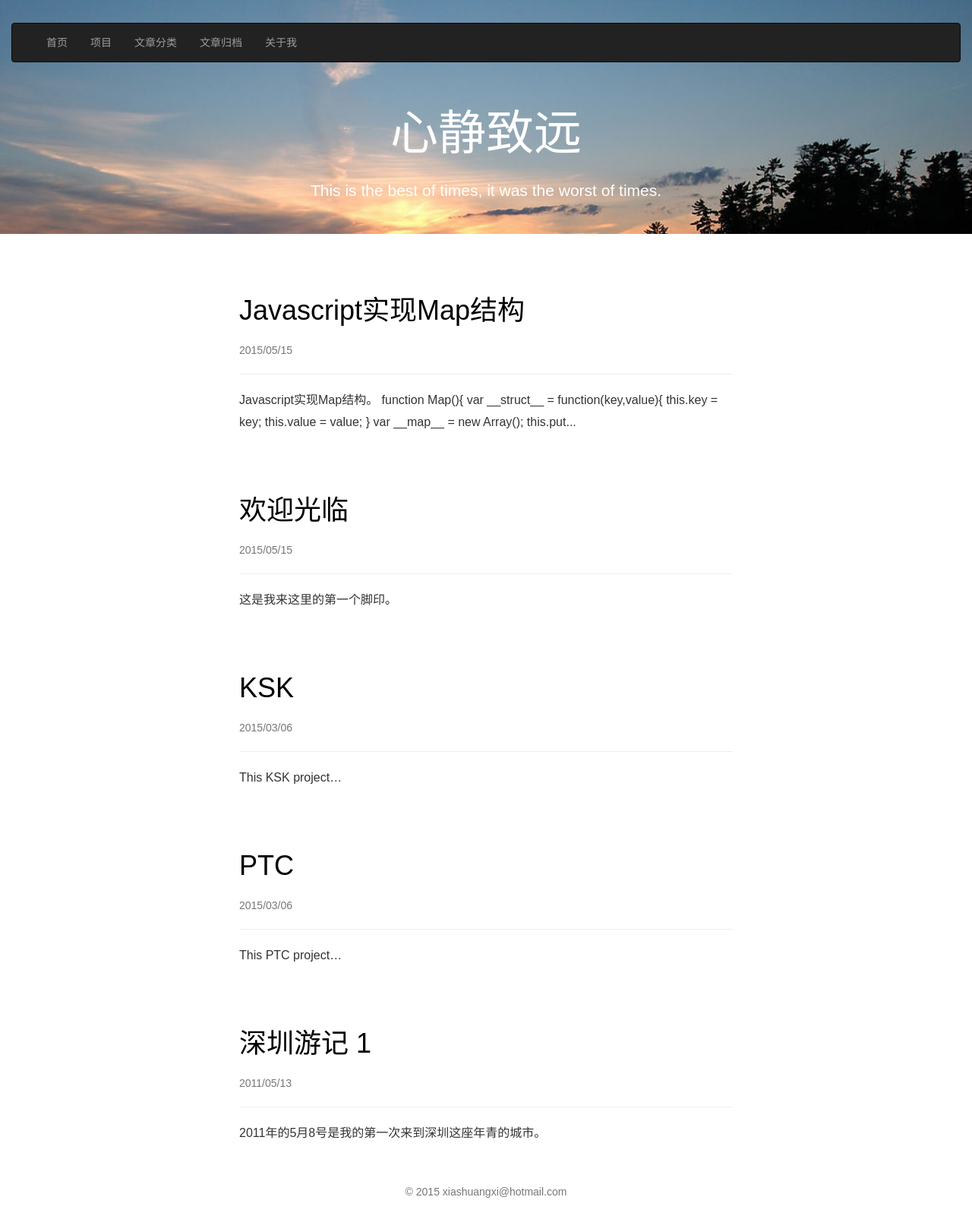
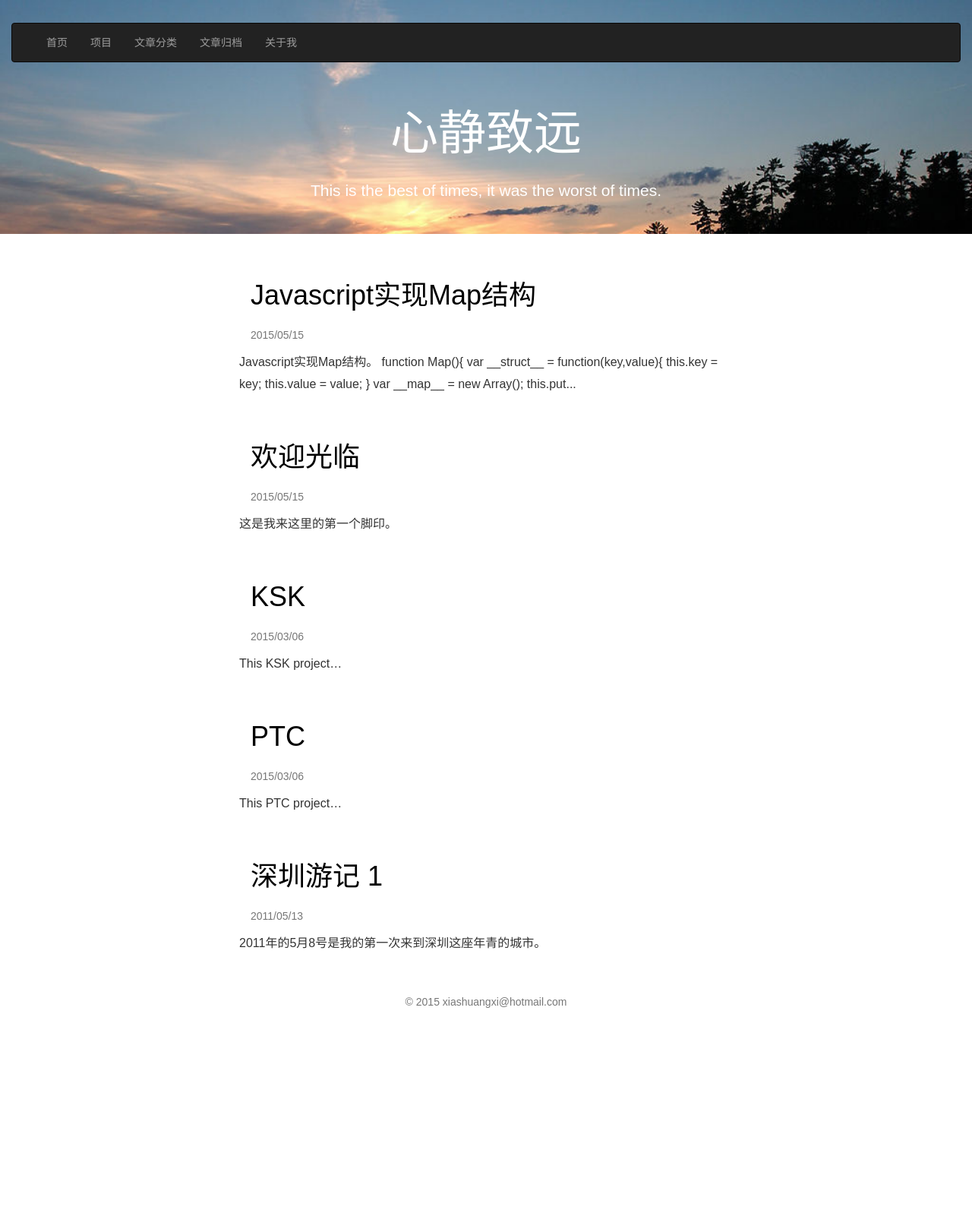
Before and after one commit to jinchangle/xiashuangxi.github.io, a Jekyll site: the page built from index.html, in a window 1280 px wide. Shown: the whole page at 76% size. Built offline with Jekyll 4.4.1, drawn with Linux system fonts in a browser that asks for light colours; nearby versions of some CDN libraries; the list of posts is cut into pages by our own code; comment, search, counter and statistics services are not loaded; after the commit the page ends 1351 px from its top, so only the background shows below that.

Commit message:
Please enter the commit message for your changes. Lines starting  with '' will be ignored, and an empty message aborts the commit.  On branch master  Your branch is up-to-date with 'origin/master'.
 Changes to be committed:
	modified:   _layouts/default.html

```diff
--- a/_layouts/default.html
+++ b/_layouts/default.html
@@ -6,7 +6,7 @@
 <!-- Begin page content -->
 {% for post in paginator.posts %}
     <div class="container docls">
-        <div class="page-header">
+        <div class="container">
             <a href='{{ site.baseurl }}{{ post.url }}'>
                 <h1>{{ post.title }}</h1>
             </a><p style='font-size:14px;color:#777;'>{{ post.date| date:"%Y/%m/%d" }}</p>
```
